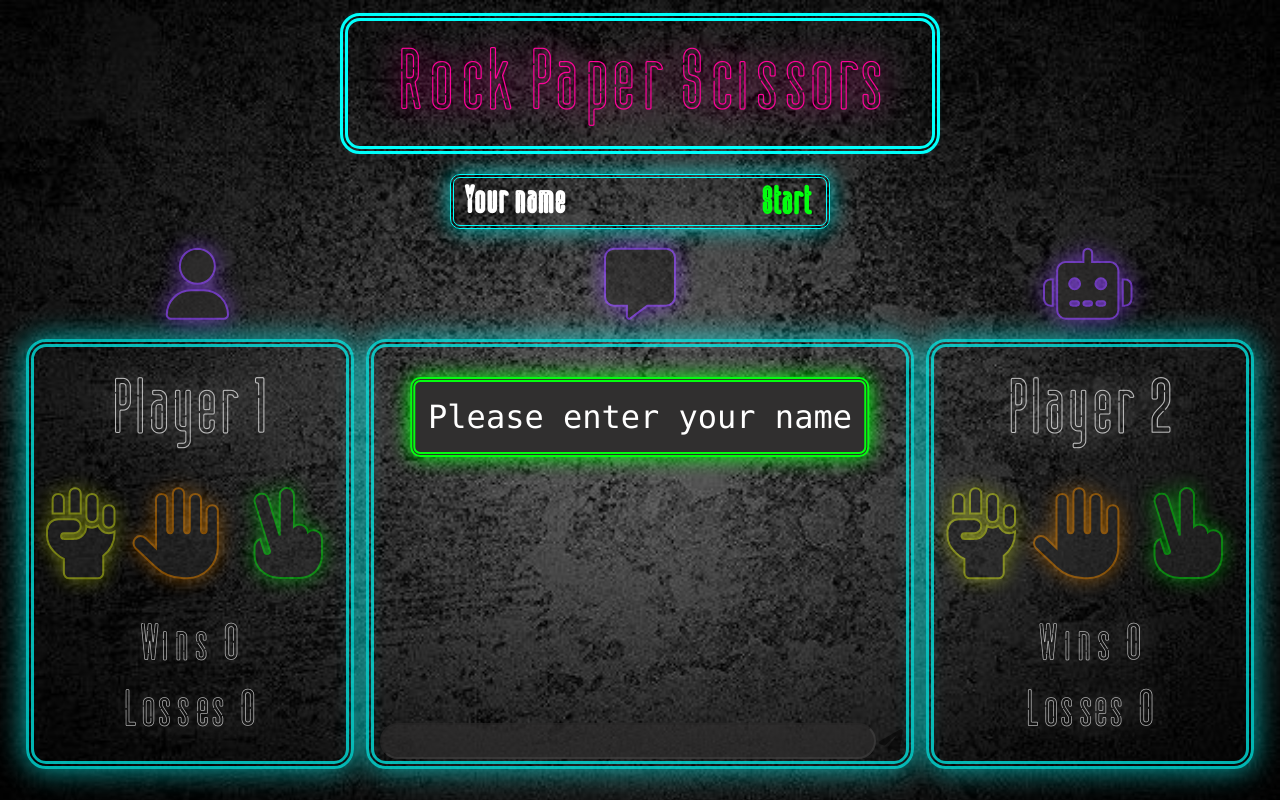
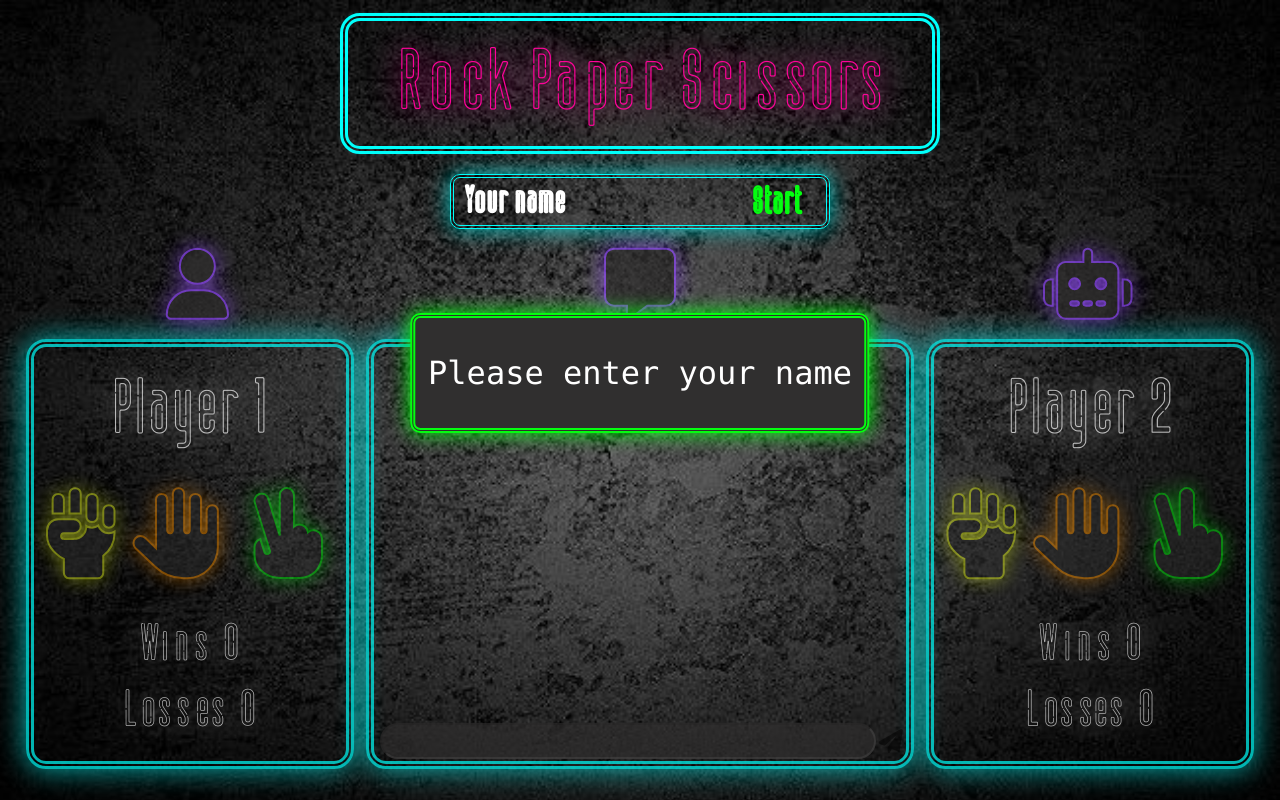
Before and after one commit to chehrona/RPS-Multiplayer, a plain HTML site: page index.html in a window 1280 px wide. Both pictures are taken after a click on the button "Start". Drawn offline with nearby package versions, Linux system fonts and the light colour scheme; no server answers.

Commit message:
popup fix

```diff
--- a/assets/css/click-changes.css
+++ b/assets/css/click-changes.css
@@ -23,18 +23,18 @@
     background: rgb(48, 47, 47);
     border: 5px double rgb(4, 253, 16);
     box-shadow: 0px 0px 20px rgb(4, 253, 16);
-    min-width: 20%;
-    min-height: 10%;
+    min-width: 70%;
+    min-height: 15%;
     left: 50%;
     transform: translateX(-50%);
     z-index: 10;
-    margin-top: 10%;
+    margin-top: 50%;
     padding: 1%;
     color: white;
     border-radius: 10px;
     font-size: 32px;
     align-items: center;
-    text-align: center;
+    justify-content: center;
     font-family: "Lucida Console", "Courier New", monospace;
     opacity: 0;
     display: none;
@@ -105,3 +105,11 @@
     color:rgb(253, 4, 154);
     text-shadow: none;
   }
+
+@media only screen and (min-device-width: 768px)  {
+  .popup {
+    min-width: 30%;
+    min-height: 15%;
+    margin-top: 5%;
+  }
+}
--- a/assets/css/rps.css
+++ b/assets/css/rps.css
@@ -71,7 +71,7 @@ body *:after {
 }
 
 #nameEnter {
-    width: 78%;
+    width: 75%;
     height: 38px;
     float: left;
     background-color: transparent;
@@ -89,7 +89,7 @@ body *:after {
 #start {
     font-family: clubSign;
     font-size: 46px;
-    width: 17%;
+    width: 25%;
     color: rgb(4, 253, 16);
     font-weight: bolder;
     background-color: transparent;
--- a/assets/javascript/rps.js
+++ b/assets/javascript/rps.js
@@ -391,8 +391,6 @@ $(document).ready(function () {
             $(".popup").removeClass("active");
             $("#playZone").removeClass("disabled");
         }, 3000);
-
-
     };
 
     let gameRules = function() {
```
